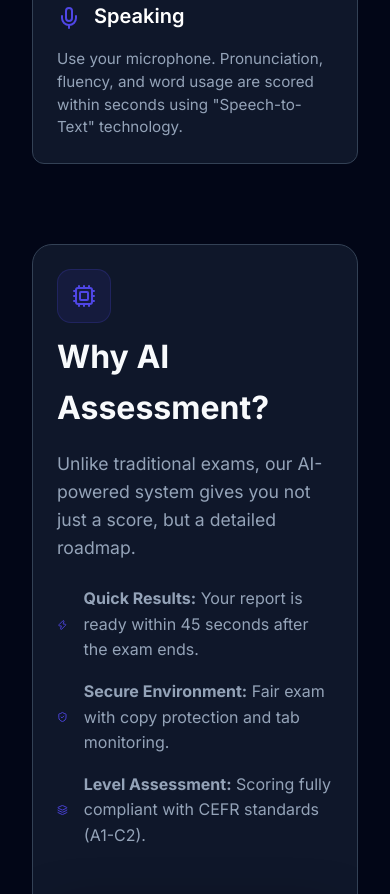
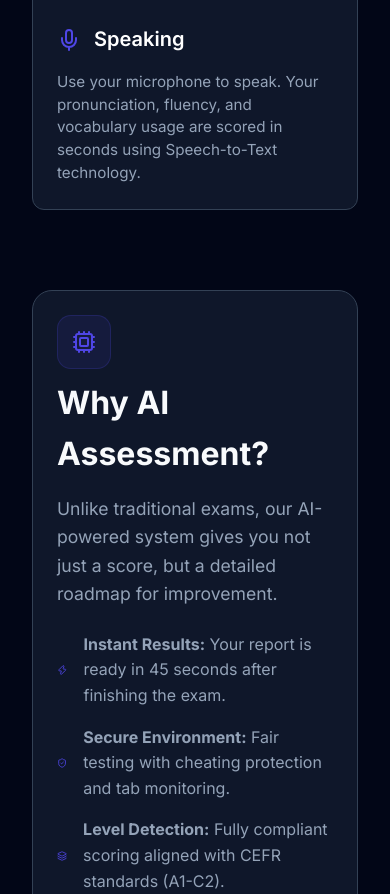
Before and after one commit to azrashn/Automated-Assessment-and-Feedback-AI-Assessment-Feedback-, a FastAPI app: page / in a window 390 px wide. Shown: the part 2399-3293 px from the top of the page. Run offline with FastAPI, Linux system fonts and the light colour scheme; parts of the project's set-up code (start-up, migrations or seed data) failed here and were passed over.

Commit message:
update index.html

```diff
--- a/src/templates/index.html
+++ b/src/templates/index.html
@@ -1,31 +1,31 @@
 <!DOCTYPE html>
-<html lang="tr">
+<html lang="en">
 <head>
   <meta charset="UTF-8" />
   <meta name="viewport" content="width=device-width,initial-scale=1" />
-  <title>AI Assessment - Measure Your Language Level</title>
+  <title>AI Assessment - Measure Your Language Proficiency</title>
 
   <script src="https://unpkg.com/lucide@latest"></script>
 
   <link href="https://fonts.googleapis.com/css2?family=Inter:wght@300;400;500;600;700;800&display=swap" rel="stylesheet">
 
   <style>
-    /* Tasarım Değişkenleri ve Renk Şeması - Koyu Tema (AI/Teknoloji Temalı) */
+    /* Tasarım değişkenleri - Tech Theme */
     :root {
-        /* Arka Plan Renkleri */
-        --bg-body: #020617;      /* Ana arka plan - Çok koyu lacivert */
-        --bg-card: #0f172a;      /* Kartlar ve bileşenler için arka plan */
-        --bg-hover: #1e293b;     /* Hover durumu arka planı */
-        --border-color: #334155; /* Çizgiler ve bölenler */
+        /* Background colors: Dark mode */
+        --bg-body: #020617;      /* Çok koyu lacivert/siyah - sayfa arka planı */
+        --bg-card: #0f172a;      /* Kart arka planı */
+        --bg-hover: #1e293b;     /* Hover durumu */
+        --border-color: #334155; /* Kenarlık çizgileri */
 
-        /* Metin ve Tipografi Renkleri */
-        --text-main: #f8fafc;    /* Başlıklar ve ana metin */
-        --text-muted: #94a3b8;   /* İkincil metin - Açıklamalar */
+        /* Yazı renkleri */
+        --text-main: #f8fafc;    /* Ana başlıklar */
+        --text-muted: #94a3b8;   /* Açıklama metinleri */
 
-        /* Birincil Marka Rengi - İndigo (Yapay Zeka Teması) */
-        --primary: #4f46e5;      /* Ana aksiyon rengi */
-        --primary-hover: #4338ca;/* Hover durumu - daha koyu indigo */
-        --accent: #0ea5e9;       /* Vurgu rengi - Gökyüzü mavisi */
+        /* Ana renk - İndigo/Mavi yapay zeka hissi vermek için */
+        --primary: #4f46e5;      /* İndigo */
+        --primary-hover: #4338ca;/* Darker indigo on hover */
+        --accent: #0ea5e9;       /* Vurgular için accent rengimiz */
 
         --header-h: 70px;
         --radius: 12px;
@@ -44,18 +44,18 @@
     a { text-decoration: none; color: inherit; transition: 0.2s; }
     button { cursor: pointer; border: none; font-family: inherit; }
 
-    /* Kaydırma Çubuğu Tasarımı */
+    /* Scrollbar'ı kendi stilimize göre şekillendirelim */
     ::-webkit-scrollbar { width: 10px; }
     ::-webkit-scrollbar-track { background: var(--bg-body); }
     ::-webkit-scrollbar-thumb { background: var(--border-color); border-radius: 5px; }
     ::-webkit-scrollbar-thumb:hover { background: var(--primary); }
 
-    /* Sabit Başlık / Navigasyon - Buzlu Cam Efekti */
+    /* Sayfanın en üstündeki sabit başlık bölümü */
     header {
         position: fixed; top: 0; left: 0; right: 0;
         height: var(--header-h);
-        background-color: rgba(15, 23, 42, 0.85); /* Yarı saydam arka plan */
-        backdrop-filter: blur(12px); /* Buzlu cam efekti */
+        background-color: rgba(15, 23, 42, 0.85); /* Hafif şeffaf koyu zemin */
+        backdrop-filter: blur(12px); /* Buzlu cam efekti gibi görünsün */
         border-bottom: 1px solid var(--border-color);
         display: flex; align-items: center; justify-content: space-between;
         padding: 0 2rem;
@@ -89,29 +89,30 @@
         display: inline-flex; align-items: center; gap: 0.5rem;
     }
 
-    /* Çizgili Buton Stili */
+    /* Şeffaf arka planlı buton stili */
     .btn-outline {
         border: 1px solid var(--border-color); color: var(--text-main); background: transparent;
     }
     .btn-outline:hover { border-color: var(--text-main); background: rgba(255,255,255,0.05); }
 
-    /* Birincil Buton Stili */
+    /* Dolu/solid buton stili */
     .btn-primary {
         background: var(--primary); color: white;
         box-shadow: 0 4px 12px rgba(79, 70, 229, 0.3);
     }
     .btn-primary:hover { background: var(--primary-hover); transform: translateY(-2px); }
 
-    /* Ana Sayfa Başlığı - Arka Plan Görseli ile Tam Ekran */
+    /* Karşılama bölümü - Büyük başlık alanı */
     .hero {
         margin-top: var(--header-h);
         position: relative;
-        min-height: 85vh; /* Ekranın %85'i */
+        min-height: 85vh; /* Ekranın %85'i kadar yüksek */
         display: flex; align-items: center;
+        /* Teknoloji/ofis temalı bir görsel ekleyelim */
         background-image: url('https://images.unsplash.com/photo-1516321318423-f06f85e504b3?q=80&w=1920&auto=format&fit=crop');
         background-size: cover; background-position: center;
     }
-    /* Gradient kaplama - Metni arka plan üzerinde okunur kılar */
+    /* Arkaya koyu mavi bir kat ekleyelim ki okuma rahat olsun */
     .hero::before {
         content: ''; position: absolute; inset: 0;
         background: linear-gradient(to right, rgba(2, 6, 23, 0.95) 0%, rgba(2, 6, 23, 0.8) 60%, rgba(79, 70, 229, 0.2) 100%);
@@ -139,7 +140,7 @@
         display: flex; align-items: center; gap: 0.4rem;
     }
 
-    /* İçerik Bölümleri ve Kart Düzeni */
+    /* Kartlar ve içerik bölümleri */
     .container { max-width: 1200px; margin: 5rem auto; padding: 0 2rem; }
 
     .section-header { margin-bottom: 3rem; text-align: left; }
@@ -159,7 +160,7 @@
         display: flex; flex-direction: column; gap: 1rem;
         position: relative; overflow: hidden;
     }
-    /* Sol tarafta vurgu çubuğu hover'da beliriyor - Görsel derinlik ve anlam */
+    /* Kartlara üzerine gelince parlayan çizgi efekti verelim */
     .card::before {
         content: ''; position: absolute; top: 0; left: 0; width: 4px; height: 100%;
         background: var(--primary); opacity: 0; transition: 0.3s;
@@ -183,7 +184,7 @@
         margin-bottom: 0.5rem; border: 1px solid rgba(79, 70, 229, 0.2);
     }
 
-    /* Teknoloji Özellikleri Bölümü - İki Sütun Düzeni */
+    /* Teknoloji özellikleri bölümü - yan yana iki sütun */
     .tech-grid {
         display: grid; grid-template-columns: 1fr 1fr; gap: 2rem; align-items: center;
         background: var(--bg-card); border-radius: 20px; border: 1px solid var(--border-color);
@@ -197,7 +198,7 @@
     }
     .check-icon { color: var(--primary); }
 
-    /* Alt Bilgi - Site Altı Linkler ve Telif Hakkı */
+    /* Sayfanın alt kısmı - footer */
     footer {
         background-color: #020617;
         border-top: 1px solid var(--border-color);
@@ -211,15 +212,15 @@
     .footer-links a { color: var(--text-muted); margin-left: 2rem; font-size: 0.9rem; transition: 0.2s; }
     .footer-links a:hover { color: var(--primary); }
 
-    /* Duyarlı Tasarım - Mobil ve Tablet (max-width: 768px) */
+    /* Mobil cihazlar için responsive tasarım */
     @media (max-width: 768px) {
         .header { padding: 0 1rem; }
         .hero-content { grid-template-columns: 1fr; text-align: center; padding-top: 2rem; }
         .hero-text h2 { font-size: 2.8rem; }
         .hero-badges { justify-content: center; }
-        nav { display: none; } /* Mobil ekranlarda masaüstü navigasyonunu gizle */
+        nav { display: none; } /* Mobil menüyü gizleyelim */
         .tech-grid { grid-template-columns: 1fr; padding: 1.5rem; }
-        .cta-group .btn-outline { display: none; } /* Yer tasarrufu için keşfet butonunu kaldır */
+        .cta-group .btn-outline { display: none; } /* Dar ekranlarda yer kazanalım */
     }
   </style>
 </head>
@@ -253,13 +254,13 @@
       <div class="hero-content">
         <div class="hero-text">
           <div class="hero-badges">
-            <span class="badge"><i data-lucide="check-circle" size="14"></i> Quick Results</span>
+            <span class="badge"><i data-lucide="check-circle" size="14"></i> Instant Results</span>
             <span class="badge"><i data-lucide="bar-chart-2" size="14"></i> A1-C2 Analysis</span>
           </div>
           <h2>Measure Your Language<br>Level with AI.</h2>
           <p>
-            Forget traditional exams. Test your reading, writing, listening, and speaking skills with AI-powered, secure, and fast assessment.
-            Get instant feedback and see where you need to improve.
+            Forget traditional exams. Test your Reading, Writing, Listening, and Speaking skills with AI-powered, secure, and fast assessments.
+            Get instant feedback and discover your areas for improvement.
           </p>
           <div style="display: flex; gap: 1rem; flex-wrap: wrap;">
             <a href="login.html" class="btn btn-primary" style="padding: 1rem 2rem; font-size: 1rem;">
@@ -275,7 +276,7 @@
 
     <section id="moduller" class="container">
       <div class="section-header">
-        <span>SKILLS-FOCUSED ASSESSMENT</span>
+        <span>SKILL-BASED ASSESSMENT</span>
         <h3>Exam Modules</h3>
       </div>
 
@@ -283,25 +284,25 @@
         <article class="card">
           <img src="https://images.unsplash.com/photo-1506784983877-45594efa4cbe?q=80&w=400" alt="Reading" class="card-img">
           <h3><i data-lucide="book-open" style="vertical-align: middle; margin-right:8px; color:var(--primary);"></i> Reading</h3>
-          <p>Analyze texts at different difficulty levels. Adaptive questions measure your vocabulary and comprehension capacity.</p>
+          <p>Analyze texts at various difficulty levels. Adaptive questions that measure your vocabulary and comprehension skills.</p>
         </article>
 
         <article class="card">
           <img src="https://images.unsplash.com/photo-1519389950473-47ba0277781c?q=80&w=400" alt="Writing" class="card-img">
           <h3><i data-lucide="pen-tool" style="vertical-align: middle; margin-right:8px; color:var(--primary);"></i> Writing</h3>
-          <p>Composition and text creation skills. Instant AI analysis for grammar errors, word choice, and expression issues.</p>
+          <p>Test your composition and text creation skills. AI-powered analysis of grammar errors, word choice, and expression issues.</p>
         </article>
 
         <article class="card">
           <img src="https://images.unsplash.com/photo-1590650153855-d9e808231d41?q=80&w=400" alt="Listening" class="card-img">
           <h3><i data-lucide="headphones" style="vertical-align: middle; margin-right:8px; color:var(--primary);"></i> Listening</h3>
-          <p>Listen to audio recordings with various accents and speeds. Interactive module to measure your listening comprehension.</p>
+          <p>Listen to audio recordings with various accents and speeds. Interactive module that measures your comprehension ability.</p>
         </article>
 
         <article class="card">
           <img src="https://images.unsplash.com/photo-1557200134-90327ee9fafa?q=80&w=400" alt="Speaking" class="card-img">
           <h3><i data-lucide="mic" style="vertical-align: middle; margin-right:8px; color:var(--primary);"></i> Speaking</h3>
-          <p>Use your microphone. Pronunciation, fluency, and word usage are scored within seconds using "Speech-to-Text" technology.</p>
+          <p>Use your microphone to speak. Your pronunciation, fluency, and vocabulary usage are scored in seconds using Speech-to-Text technology.</p>
         </article>
       </div>
     </section>
@@ -312,20 +313,20 @@
           <div class="icon-box"><i data-lucide="cpu" size="32"></i></div>
           <h4>Why AI Assessment?</h4>
           <p style="color:var(--text-muted); font-size:1.1rem;">
-            Unlike traditional exams, our AI-powered system gives you not just a score, but a detailed roadmap.
+            Unlike traditional exams, our AI-powered system gives you not just a score, but a detailed roadmap for improvement.
           </p>
           <ul class="tech-list">
             <li>
                 <i data-lucide="zap" class="check-icon"></i>
-                <span><b>Quick Results:</b> Your report is ready within 45 seconds after the exam ends.</span>
+                <span><b>Instant Results:</b> Your report is ready in 45 seconds after finishing the exam.</span>
             </li>
             <li>
                 <i data-lucide="shield-check" class="check-icon"></i>
-                <span><b>Secure Environment:</b> Fair exam with copy protection and tab monitoring.</span>
+                <span><b>Secure Environment:</b> Fair testing with cheating protection and tab monitoring.</span>
             </li>
             <li>
                 <i data-lucide="layers" class="check-icon"></i>
-                <span><b>Level Assessment:</b> Scoring fully compliant with CEFR standards (A1-C2).</span>
+                <span><b>Level Detection:</b> Fully compliant scoring aligned with CEFR standards (A1-C2).</span>
             </li>
           </ul>
         </div>
@@ -339,10 +340,10 @@
 
     <section id="hakkimizda" class="container">
       <div class="card" style="background: linear-gradient(145deg, #1e1b4b, #312e81); border:none; text-align:center; padding: 4rem 2rem;">
-        <h3 style="margin-bottom: 1.5rem; color: white; font-size:2rem;">The Future of Education Standards</h3>
+        <h3 style="margin-bottom: 1.5rem; color: white; font-size:2rem;">Education Standard of the Future</h3>
         <p style="font-size: 1.2rem; color: #e0e7ff; max-width:800px; margin: 0 auto 2rem;">
-            This project was developed to democratize language learning and enable everyone to objectively measure their own level.
-            Our AI analysis module identifies student strengths and weaknesses, providing personalized improvement suggestions.
+            This project was developed to democratize language learning and enable everyone to objectively measure their own proficiency level.
+            Our AI-powered analysis module identifies students' strengths and weaknesses, offering personalized improvement recommendations.
         </p>
         <div>
             <span style="color:var(--accent); font-weight:600;">Project Team:</span>
@@ -361,7 +362,7 @@
       </div>
       <div class="footer-links">
         <a href="#">Privacy Policy</a>
-        <a href="#">Terms of Use</a>
+        <a href="#">Terms of Service</a>
         <a href="#">Support</a>
         <span style="color:#475569; margin-left:2rem;">© 2025 All Rights Reserved.</span>
       </div>
@@ -369,42 +370,46 @@
   </footer>
 
   <script>
-    /* İkon kütüphanesini başlat */
+    // İkonları sayfaya ekleyelim
     lucide.createIcons();
 
-    /* Oturum Yönetimi - Sayfa yüklemede kimlik doğrulama durumunu kontrol et */
+    // Oturum kontrolü - kullanıcı zaten giriş yapmış mı kontrol edelim
     document.addEventListener("DOMContentLoaded", function() {
         const userId = localStorage.getItem("user_id");
+
+        // Header'daki buton grubunu ve giriş butonunu bulalım
         const ctaGroup = document.querySelector('.cta-group');
         const loginBtn = document.querySelector('.cta-group .btn-primary');
 
-        /* Kullanıcı zaten giriş yapmışsa, başlıktaki navigasyon butonlarını güncelle */
         if (userId && loginBtn) {
-            /* "Giriş Yap" yerine "Panele Git" linki koy */
+            // Eğer kullanıcı zaten giriş yapmışsa
+
+            // Giriş butonunu Dashboard'a git olarak değiştirelim
             loginBtn.href = "dashboard.html";
-            loginBtn.innerHTML = '<i data-lucide="layout-dashboard" style="width:18px;"></i> Panele Git';
-            loginBtn.style.backgroundColor = "#0ea5e9"; /* Giriş yapan durum için vurgu rengi */
+            loginBtn.innerHTML = '<i data-lucide="layout-dashboard" style="width:18px;"></i> Dashboard';
+            loginBtn.style.backgroundColor = "#0ea5e9";
 
-            /* "Çıkış Yap" butonu oluştur ve çıkış işlemcisini bağla */
+            // Yanına çıkış butonunu ekleyelim
             const logoutBtn = document.createElement('button');
             logoutBtn.className = 'btn btn-outline';
             logoutBtn.style.marginLeft = '0.5rem';
-            logoutBtn.style.borderColor = '#ef4444'; /* Çıkış işlemi için hata/uyarı rengi */
+            logoutBtn.style.borderColor = '#ef4444';
             logoutBtn.style.color = '#ef4444';
-            logoutBtn.innerHTML = '<i data-lucide="log-out" style="width:18px;"></i> Çıkış';
+            logoutBtn.innerHTML = '<i data-lucide="log-out" style="width:18px;"></i> Logout';
 
-            /* Çıkış işlemcisi - Tüm oturum verilerini temizle ve sayfayı yenile */
+            // Çıkış işlemini ayarlayalım
             logoutBtn.onclick = function() {
                 localStorage.removeItem('user_id');
                 localStorage.removeItem('username');
                 localStorage.removeItem('role');
-                window.location.reload(); /* Arayüz durumunu sıfırlamak için sayfayı yenile */
+                // Sayfayı yenileyerek orijinal butonları geri getirelim
+                window.location.reload();
             };
 
-            /* Çıkış butonunu başlıktaki CTA grubuna ekle */
+            // Çıkış butonunu header'a ekleyelim
             ctaGroup.appendChild(logoutBtn);
 
-            /* Yeni eklenen buton için ikon kütüphanesini yeniden başlat */
+            // Yeni eklenen buton için ikonları tekrar oluşturalım
             lucide.createIcons();
         }
     });
```
